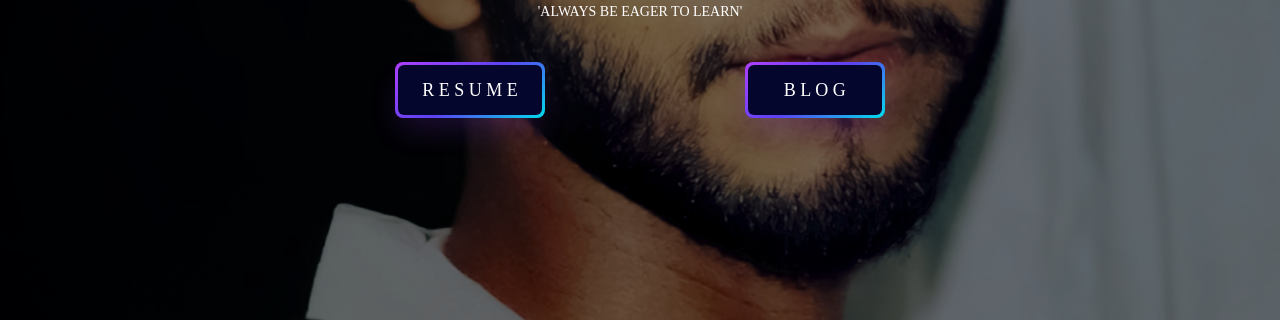
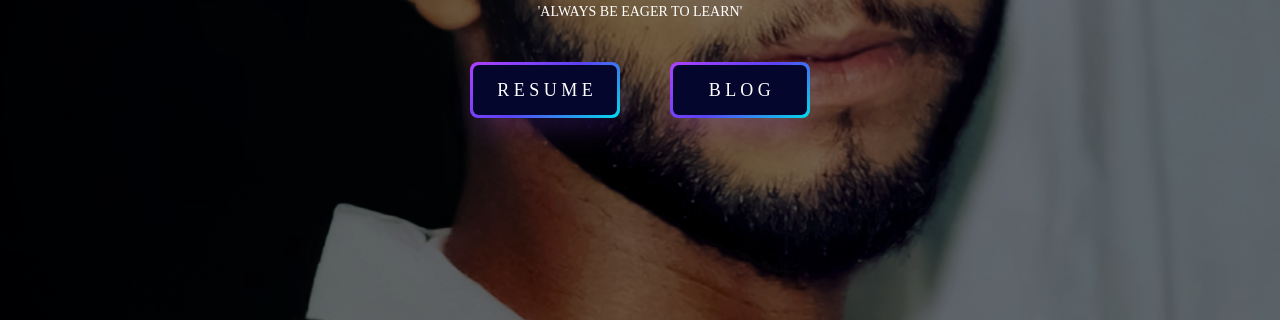
Before and after one commit to 0sureshyadav0/website_company, a website: page index.html in a window 1280 px wide. Shown: the part 405-725 px from the top of the page. Drawn offline with nearby package versions, Linux system fonts and the light colour scheme; a web font is replaced by a local one.

Commit message:
adjusted buttons

```diff
--- a/index.html
+++ b/index.html
@@ -102,7 +102,7 @@
         <p class="hero-job-desc">
           'Always be eager to learn'
           <br><br><br>
-    <div style="display: flex;position: relative;justify-content: center;gap: 20rem;">
+    <div style="display: flex;position: relative;justify-content: center;gap: 5rem;">
        <a href="./resume-main/index.html">
         <button>
         <span class="text">R E S U M E</span>
```
